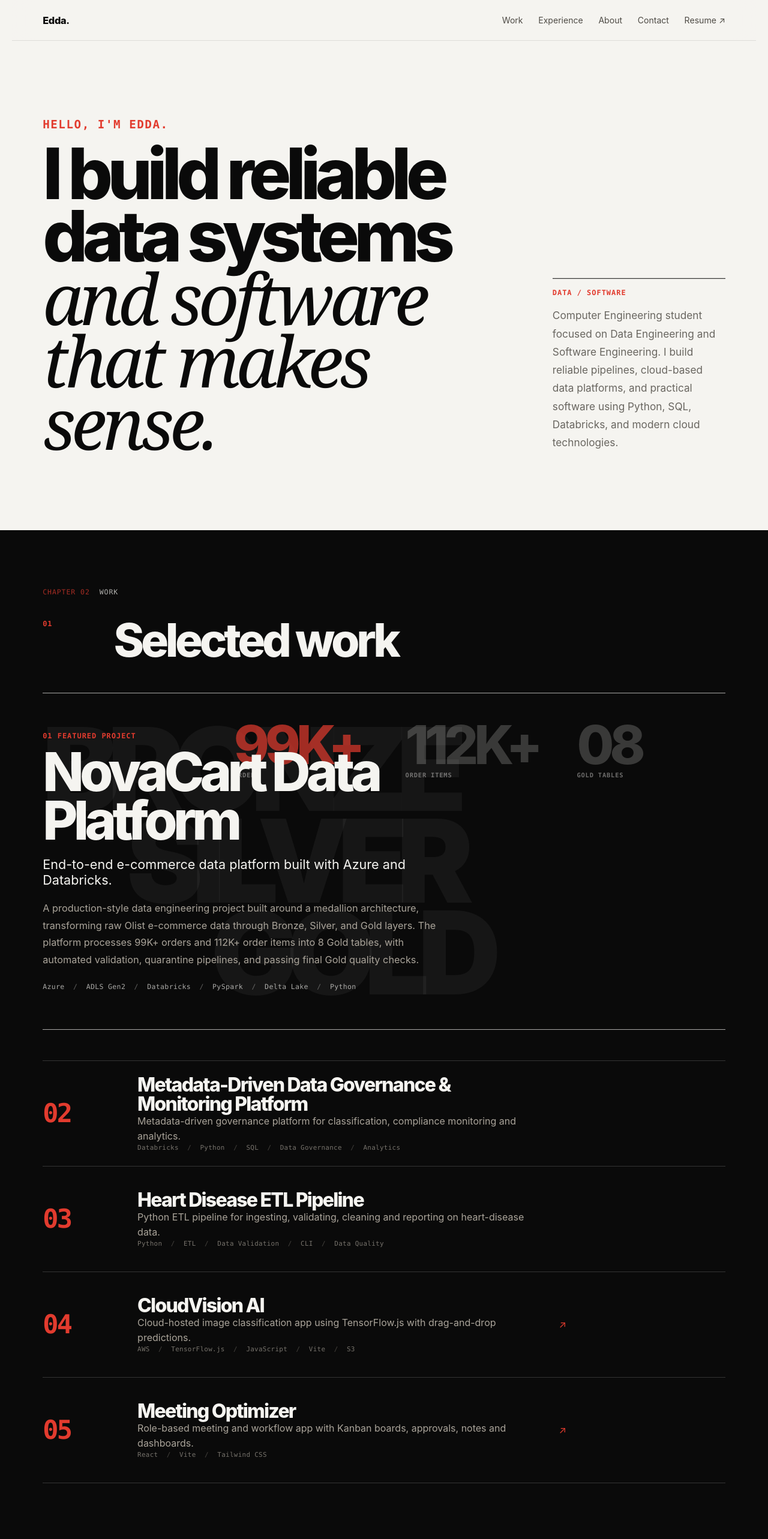
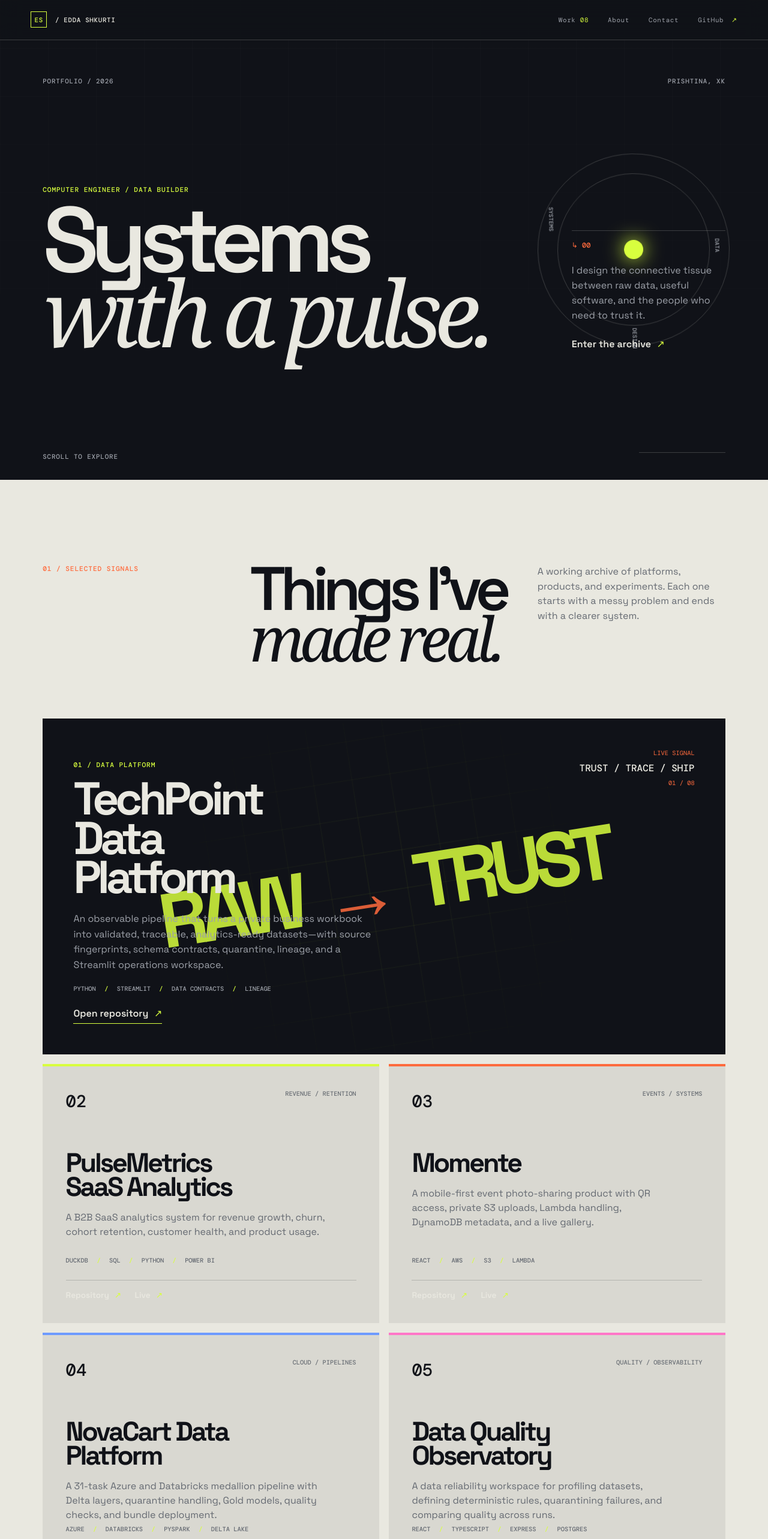
Before and after one commit to eddashkurti/edda-shkurti-portfolio, a React (Vite) app: page / in a window 1280 px wide. Shown: the top 2566 px of the page at 60% size. Built offline with nearby package versions, Linux system fonts and the light colour scheme.

Commit message:
Reimagine portfolio around GitHub projects

```diff
--- a/index.html
+++ b/index.html
@@ -7,7 +7,7 @@
     <title>Edda Shkurti — Data Engineer & Software Engineer</title>
     <meta
       name="description"
-      content="Portfolio of Edda Shkurti, a Computer Engineering student focused on data engineering, cloud platforms, and software development."
+      content="Edda Shkurti is a Computer Engineer and data builder creating reliable platforms, analytics systems, cloud products, and thoughtful software."
     />
     <meta property="og:title" content="Edda Shkurti — Data Engineer & Software Engineer" />
     <meta
--- a/src/App.tsx
+++ b/src/App.tsx
@@ -1,301 +1,39 @@
-import {
-  aboutFacts,
-  experience,
-  featuredProject,
-  profile,
-  projects,
-  toolkit,
-} from "./content";
-import type { ReactNode } from "react";
-
-const navItems = [
-  { label: "Work", href: "#work" },
-  { label: "Experience", href: "#experience" },
-  { label: "About", href: "#about" },
-  { label: "Contact", href: "#contact" },
-];
+import { experience, featuredProject, profile, projects, toolkit } from "./content";
 
 const currentYear = new Date().getFullYear();
 
-function ExternalLink({ href, children, ariaLabel }: { href: string; children: ReactNode; ariaLabel?: string }) {
-  const isExternal = href.startsWith("http");
-
-  return (
-    <a
-      className="text-link"
-      href={href}
-      target={isExternal ? "_blank" : undefined}
-      rel={isExternal ? "noopener noreferrer" : undefined}
-      aria-label={ariaLabel}
-    >
-      {children} <span aria-hidden="true">↗</span>
-    </a>
-  );
-}
-
-function SectionHeading({ number, title, id }: { number: string; title: string; id?: string }) {
-  return (
-    <div className="section-heading">
-      <span>{number}</span>
-      <h2 id={id}>{title}</h2>
-    </div>
-  );
-}
-
-function ChapterLabel({ kicker, title }: { kicker: string; title: string }) {
-  return (
-    <p className="chapter-label">
-      <span>{kicker}</span>
-      {title}
-    </p>
-  );
-}
+function Arrow() { return <span className="arrow" aria-hidden="true">↗</span>; }
 
 function Header() {
-  return (
-    <header className="site-header">
-      <a className="skip-link" href="#top">
-        Skip to content
-      </a>
-      <a className="brand" href="#top" aria-label="Edda Shkurti home">
-        Edda.
-      </a>
-      <nav aria-label="Primary navigation">
-        {navItems.map((item) => (
-          <a key={item.href} href={item.href}>
-            {item.label}
-          </a>
-        ))}
-        <a href={profile.resume} target="_blank" rel="noopener noreferrer">
-          Resume ↗
-        </a>
-      </nav>
-    </header>
-  );
+  return <header className="site-header">
+    <a className="skip-link" href="#main-content">Skip to content</a>
+    <a className="brand" href="#top"><span>ES</span> / EDDA SHKURTI</a>
+    <nav aria-label="Primary navigation"><a href="#work">Work <span>08</span></a><a href="#about">About</a><a href="#contact">Contact</a><a className="nav-github" href={profile.github} target="_blank" rel="noreferrer">GitHub <Arrow /></a></nav>
+  </header>;
 }
 
 function Hero() {
-  return (
-    <section className="hero chapter chapter-light" aria-labelledby="hero-title">
-      <div className="hero-grid">
-        <div>
-          <p className="intro">Hello, I'm Edda.</p>
-          <h1 id="hero-title">
-            <span>I build reliable data systems</span> <em>and software that makes sense.</em>
-          </h1>
-        </div>
-        <div className="hero-side">
-          <p className="mono">DATA / SOFTWARE</p>
-          <p>
-            Computer Engineering student focused on Data Engineering and Software Engineering. I build reliable
-            pipelines, cloud-based data platforms, and practical software using Python, SQL, Databricks, and modern cloud
-            technologies.
-          </p>
-        </div>
-      </div>
-    </section>
-  );
+  return <section className="hero" id="top"><div className="hero-orbit" aria-hidden="true"><span>DATA</span><span>DESIGN</span><span>SYSTEMS</span></div><div className="hero-topline"><span>PORTFOLIO / 2026</span><span>PRISHTINA, XK</span></div><div className="hero-grid"><div className="hero-title-wrap"><p className="eyebrow">Computer Engineer / Data Builder</p><h1>Systems<br /><i>with a pulse.</i></h1></div><div className="hero-note"><span className="note-index">↳ 00</span><p>I design the connective tissue between raw data, useful software, and the people who need to trust it.</p><a href="#work">Enter the archive <Arrow /></a></div></div><div className="hero-footer"><span>SCROLL TO EXPLORE</span><span className="scroll-line" aria-hidden="true" /></div></section>;
 }
 
-function FeaturedProject() {
-  return (
-    <article className="featured-project">
-      <div className="feature-backdrop" aria-hidden="true">
-        <span>BRONZE</span>
-        <span>SILVER</span>
-        <span>GOLD</span>
-      </div>
-      <div className="feature-data" aria-hidden="true">
-        <span>
-          99K+
-          <small>ORDERS</small>
-        </span>
-        <span>
-          112K+
-          <small>ORDER ITEMS</small>
-        </span>
-        <span>
-          08
-          <small>GOLD TABLES</small>
-        </span>
-      </div>
-      <div className="feature-copy">
-        <p className="project-number">{featuredProject.number} Featured project</p>
-        <h3>{featuredProject.title}</h3>
-        <p className="subtitle">{featuredProject.subtitle}</p>
-        <p>{featuredProject.description}</p>
-        <div className="metadata" aria-label="NovaCart technologies">
-          {featuredProject.technologies.map((tech) => (
-            <span key={tech}>{tech}</span>
-          ))}
-        </div>
-        {featuredProject.githubUrl && (
-          <ExternalLink href={featuredProject.githubUrl} ariaLabel="View NovaCart Data Platform on GitHub">
-            View project
-          </ExternalLink>
-        )}
-      </div>
-    </article>
-  );
+function Featured() {
+  return <article className="featured"><div className="feature-visual" aria-hidden="true"><span>RAW</span><span>→</span><span>TRUST</span><div className="feature-grid" /></div><div className="feature-copy"><p className="eyebrow">{featuredProject.eyebrow}</p><h3>{featuredProject.title}</h3><p>{featuredProject.description}</p><div className="tag-row">{featuredProject.technologies.map((item) => <span key={item}>{item}</span>)}</div><a className="button-link" href={featuredProject.href} target="_blank" rel="noreferrer">Open repository <Arrow /></a></div><div className="feature-signal"><span>LIVE SIGNAL</span><strong>{featuredProject.signal}</strong><small>01 / 08</small></div></article>;
 }
 
 function ProjectCard({ project }: { project: (typeof projects)[number] }) {
-  const content = (
-    <>
-      <span className="project-number">{project.number}</span>
-      <div>
-        <h3>{project.title}</h3>
-        <p>{project.description}</p>
-        <div className="metadata">
-          {project.technologies.map((tech) => (
-            <span key={tech}>{tech}</span>
-          ))}
-        </div>
-      </div>
-      {project.href && (
-        <span className="arrow" aria-hidden="true">
-          ↗
-        </span>
-      )}
-    </>
-  );
-
-  return project.href ? (
-    <a className="project-card" href={project.href} target="_blank" rel="noopener noreferrer">
-      {content}
-    </a>
-  ) : (
-    <article className="project-card project-card-static">{content}</article>
-  );
+  return <article className={`project-card ${project.accent}`}><div className="card-top"><span>{project.index}</span><span>{project.label}</span></div><h3>{project.title}</h3><p>{project.description}</p><div className="tag-row">{project.technologies.map((item) => <span key={item}>{item}</span>)}</div><div className="card-actions"><a href={project.href} target="_blank" rel="noreferrer">Repository <Arrow /></a>{project.live && <a href={project.live} target="_blank" rel="noreferrer">Live <Arrow /></a>}</div></article>;
 }
 
 function Work() {
-  return (
-    <section className="chapter chapter-dark section" id="work" aria-labelledby="work-title">
-      <ChapterLabel kicker="Chapter 02" title="Work" />
-      <SectionHeading number="01" title="Selected work" id="work-title" />
-      <FeaturedProject />
-      <div className="project-grid">
-        {projects.map((project) => (
-          <ProjectCard key={project.title} project={project} />
-        ))}
-      </div>
-    </section>
-  );
-}
-
-function Experience() {
-  return (
-    <section className="chapter chapter-light section section-narrow" id="experience" aria-labelledby="experience-title">
-      <ChapterLabel kicker="Chapter 03" title="Profile" />
-      <SectionHeading number="02" title="Experience" id="experience-title" />
-      <article className="experience-item">
-        <div>
-          <h3>{experience.role}</h3>
-          <p>{experience.company}</p>
-        </div>
-        <time dateTime={experience.year}>{experience.year}</time>
-        <p>{experience.description}</p>
-        <ul>
-          {experience.highlights.map((item) => (
-            <li key={item}>{item}</li>
-          ))}
-        </ul>
-      </article>
-    </section>
-  );
+  return <section className="work section" id="work"><div className="section-intro"><p className="eyebrow">01 / Selected signals</p><h2>Things I’ve<br /><i>made real.</i></h2><p className="section-copy">A working archive of platforms, products, and experiments. Each one starts with a messy problem and ends with a clearer system.</p></div><Featured /><div className="project-grid">{projects.map((project) => <ProjectCard key={project.title} project={project} />)}</div></section>;
 }
 
 function About() {
-  return (
-    <section className="chapter chapter-light section about" id="about" aria-labelledby="about-title">
-      <SectionHeading number="03" title="A little about me." id="about-title" />
-      <div className="about-layout">
-        <div className="about-copy">
-          <p>
-            I study Computer Engineering, and I have become most interested in the point where software, data, and cloud
-            infrastructure meet. I like building from the raw-data stage through validation, transformation, and delivery.
-          </p>
-          <p>
-            I care about understanding how systems work, not only making them run. The work I enjoy most is practical,
-            useful, and clear enough for other people to build on.
-          </p>
-        </div>
-        <div className="about-facts" aria-label="About Edda">
-          {aboutFacts.map((fact) => (
-            <div key={fact.label}>
-              <strong>{fact.label}</strong>
-              <span>{fact.detail}</span>
-            </div>
-          ))}
-        </div>
-      </div>
-    </section>
-  );
+  return <section className="about section" id="about"><div className="section-intro"><p className="eyebrow">02 / The operator</p><h2>Curious by<br /><i>default.</i></h2></div><div className="about-body"><p className="about-lede">I’m Edda, a Computer Engineering student building at the intersection of data engineering, cloud infrastructure, and thoughtful product design.</p><p>I care about the parts that make software dependable: traceability, clean interfaces, useful defaults, and systems that explain themselves when something goes wrong.</p><div className="about-stamp">ES<br /><span>BUILD / LEARN / REPEAT</span></div></div><div className="experience-row"><div><span className="eyebrow">Current chapter</span><h3>{experience.role}</h3><p>{experience.company}</p></div><time dateTime={experience.year}>{experience.year}</time><p>{experience.description}</p></div></section>;
 }
 
-function Toolkit() {
-  return (
-    <section className="chapter chapter-light section toolkit" aria-labelledby="toolkit-title">
-      <SectionHeading number="" title="Toolkit" id="toolkit-title" />
-      <div className="toolkit-grid">
-        {toolkit.map((group) => (
-          <div key={group.group}>
-            <span>{group.number}</span>
-            <h3>{group.group}</h3>
-            <p>{group.items.join(" · ")}</p>
-          </div>
-        ))}
-      </div>
-    </section>
-  );
-}
+function Toolkit() { return <section className="toolkit section"><div className="section-intro"><p className="eyebrow">03 / The instrument panel</p><h2>My current<br /><i>kit.</i></h2></div><div className="toolkit-grid">{toolkit.map((group) => <div key={group.group}><span>{group.number}</span><h3>{group.group}</h3><p>{group.items}</p></div>)}</div></section>; }
 
-function Contact() {
-  return (
-    <section className="chapter chapter-red section contact" id="contact" aria-labelledby="contact-title">
-      <ChapterLabel kicker="Chapter 04" title="Contact" />
-      <h2 id="contact-title">
-        <span>Let's</span> <em>connect.</em>
-      </h2>
-      <p>I’m interested in opportunities where I can build, learn, and work on meaningful engineering problems.</p>
-      <div className="contact-links">
-        <ExternalLink href={`mailto:${profile.email}`} ariaLabel="Email Edda Shkurti">
-          Email
-        </ExternalLink>
-        <ExternalLink href={profile.github} ariaLabel="Open Edda Shkurti GitHub profile">
-          GitHub
-        </ExternalLink>
-        <ExternalLink href={profile.resume} ariaLabel="Open Edda Shkurti CV">
-          Resume
-        </ExternalLink>
-      </div>
-    </section>
-  );
-}
+function Contact() { return <section className="contact section" id="contact"><div className="contact-kicker"><span>04 / Open channel</span><span>ONLINE / AVAILABLE</span></div><h2>Have a hard<br /><i>problem?</i></h2><p>Tell me what you’re trying to make clearer, faster, or more reliable.</p><div className="contact-links"><a href={`mailto:${profile.email}`}>Email me <Arrow /></a><a href={profile.github} target="_blank" rel="noreferrer">Find me on GitHub <Arrow /></a></div></section>; }
 
-function Footer() {
-  return (
-    <footer className="footer">
-      <span>© {currentYear} Edda Shkurti</span>
-      <span>Kosovo · {currentYear}</span>
-    </footer>
-  );
-}
-
-export default function App() {
-  return (
-    <>
-      <Header />
-      <main id="top" tabIndex={-1}>
-        <Hero />
-        <Work />
-        <Experience />
-        <About />
-        <Toolkit />
-        <Contact />
-      </main>
-      <Footer />
-    </>
-  );
-}
+export default function App() { return <><Header /><main id="main-content"><Hero /><Work /><About /><Toolkit /><Contact /></main><footer><span>© {currentYear} EDDA SHKURTI</span><span>BUILT WITH CURIOSITY / XK</span></footer></>; }
--- a/src/content.ts
+++ b/src/content.ts
@@ -6,72 +6,29 @@ export const profile = {
 };
 
 export const featuredProject = {
-  number: "01",
-  title: "NovaCart Data Platform",
-  subtitle: "End-to-end e-commerce data platform built with Azure and Databricks.",
-  description:
-    "A production-style data engineering project built around a medallion architecture, transforming raw Olist e-commerce data through Bronze, Silver, and Gold layers. The platform processes 99K+ orders and 112K+ order items into 8 Gold tables, with automated validation, quarantine pipelines, and passing final Gold quality checks.",
-  technologies: ["Azure", "ADLS Gen2", "Databricks", "PySpark", "Delta Lake", "Python"],
-  githubUrl: null,
+  eyebrow: "01 / data platform",
+  title: "TechPoint Data Platform",
+  description: "An observable pipeline that turns a private business workbook into validated, traceable, analytics-ready datasets—with source fingerprints, schema contracts, quarantine, lineage, and a Streamlit operations workspace.",
+  technologies: ["Python", "Streamlit", "Data Contracts", "Lineage"],
+  href: "https://github.com/eddashkurti/TechPoint_Data_Platform",
+  signal: "TRUST / TRACE / SHIP",
 };
 
 export const projects = [
-  {
-    number: "02",
-    title: "Metadata-Driven Data Governance & Monitoring Platform",
-    description: "Metadata-driven governance platform for classification, compliance monitoring and analytics.",
-    technologies: ["Databricks", "Python", "SQL", "Data Governance", "Analytics"],
-    href: null,
-  },
-  {
-    number: "03",
-    title: "Heart Disease ETL Pipeline",
-    description: "Python ETL pipeline for ingesting, validating, cleaning and reporting on heart-disease data.",
-    technologies: ["Python", "ETL", "Data Validation", "CLI", "Data Quality"],
-    href: null,
-  },
-  {
-    number: "04",
-    title: "CloudVision AI",
-    description: "Cloud-hosted image classification app using TensorFlow.js with drag-and-drop predictions.",
-    technologies: ["AWS", "TensorFlow.js", "JavaScript", "Vite", "S3"],
-    href: "https://github.com/eddashkurti/CloudVision-AI",
-  },
-  {
-    number: "05",
-    title: "Meeting Optimizer",
-    description: "Role-based meeting and workflow app with Kanban boards, approvals, notes and dashboards.",
-    technologies: ["React", "Vite", "Tailwind CSS"],
-    href: "https://github.com/gegedobruna/meeting-optimizer",
-  },
+  { index: "02", label: "REVENUE / RETENTION", title: "PulseMetrics SaaS Analytics", description: "A B2B SaaS analytics system for revenue growth, churn, cohort retention, customer health, and product usage.", technologies: ["DuckDB", "SQL", "Python", "Power BI"], href: "https://github.com/eddashkurti/PulseMetrics_SaaS_Analytics", live: "https://eddashkurti-pulsemetrics-saas-analytics-dashboardapp-gxmb71.streamlit.app/", accent: "lime" },
+  { index: "03", label: "EVENTS / SYSTEMS", title: "Momente", description: "A mobile-first event photo-sharing product with QR access, private S3 uploads, Lambda handling, DynamoDB metadata, and a live gallery.", technologies: ["React", "AWS", "S3", "Lambda"], href: "https://github.com/eddashkurti/momente_app", live: "https://momente-enis-agnesa.online", accent: "orange" },
+  { index: "04", label: "CLOUD / PIPELINES", title: "NovaCart Data Platform", description: "A 31-task Azure and Databricks medallion pipeline with Delta layers, quarantine handling, Gold models, quality checks, and bundle deployment.", technologies: ["Azure", "Databricks", "PySpark", "Delta Lake"], href: "https://github.com/eddashkurti/NovaCart_Data_Platform", accent: "blue" },
+  { index: "05", label: "QUALITY / OBSERVABILITY", title: "Data Quality Observatory", description: "A data reliability workspace for profiling datasets, defining deterministic rules, quarantining failures, and comparing quality across runs.", technologies: ["React", "TypeScript", "Express", "Postgres"], href: "https://github.com/eddashkurti/Data-Quality-Observatory", accent: "pink" },
+  { index: "06", label: "WORKFLOW / PRODUCT", title: "Consulting Meeting Optimizer", description: "A role-based collaboration system with Kanban, WIP limits, meeting approvals, workload visibility, notes, and analytics.", technologies: ["React", "Vite", "Context API", "DnD"], href: "https://github.com/eddashkurti/consulting-meeting-optimizer", accent: "violet" },
+  { index: "07", label: "EDGE AI / PRIVACY", title: "CloudVision AI", description: "A browser image classifier using MobileNet V2 where inference stays on-device and images never reach an application server.", technologies: ["TensorFlow.js", "MobileNet", "Vite", "AWS S3"], href: "https://github.com/eddashkurti/cloudvision-ai", live: "http://opit-bootcamp.s3-website.eu-north-1.amazonaws.com", accent: "cyan" },
+  { index: "08", label: "BUSINESS / FINANCE", title: "TechPoint Business OS", description: "A private Laravel business system covering inventory, purchasing, sales, accounting, audit trails, imports, reports, and operational controls.", technologies: ["Laravel", "PHP", "MySQL", "Docker"], href: "https://github.com/eddashkurti/techpoint-business-os", accent: "orange" },
 ];
 
-export const experience = {
-  role: "Data Engineering",
-  company: "eXponent Data / Genpact",
-  year: "2026",
-  description:
-    "Completed intensive hands-on data engineering training and project work across Python, SQL, Databricks, Spark, Delta Lake, data quality, ETL pipelines, cloud concepts, and medallion architecture.",
-  highlights: [
-    "ETL pipeline development",
-    "Data validation",
-    "Governance analytics",
-    "Databricks workflows",
-    "Bronze / Silver / Gold architecture",
-    "Collaboration and technical presentations",
-  ],
-};
-
-export const aboutFacts = [
-  { label: "I like", detail: "Building things that are useful" },
-  { label: "Outside the screen", detail: "Photography & videography" },
-  { label: "Always curious about", detail: "Technology, design & how things work" },
-  { label: "Based in", detail: "Kosovo" },
-];
+export const experience = { role: "Data Engineering Trainee", company: "eXponent Data / Genpact", year: "2026", description: "Hands-on work across Python, SQL, Databricks, Spark, Delta Lake, data quality, ETL, cloud concepts, and medallion architecture." };
 
 export const toolkit = [
-  { number: "01", group: "Languages", items: ["Python", "SQL", "JavaScript"] },
-  { number: "02", group: "Data", items: ["Databricks", "PySpark", "Delta Lake", "ETL", "Data Quality"] },
-  { number: "03", group: "Cloud", items: ["Azure", "ADLS Gen2", "AWS", "S3"] },
-  { number: "04", group: "Engineering", items: ["Git", "GitHub", "Linux", "Vite", "React"] },
+  { number: "01", group: "Build", items: "Python · TypeScript · JavaScript · SQL" },
+  { number: "02", group: "Move data", items: "Databricks · PySpark · DuckDB · Delta Lake" },
+  { number: "03", group: "Operate", items: "Azure · AWS · S3 · Lambda · PostgreSQL" },
+  { number: "04", group: "Make it legible", items: "Streamlit · React · Power BI · GitHub Actions" },
 ];
```
Also changed, not shown: src/styles.css, 1 other file (tests, documents, lock files or other folders).
